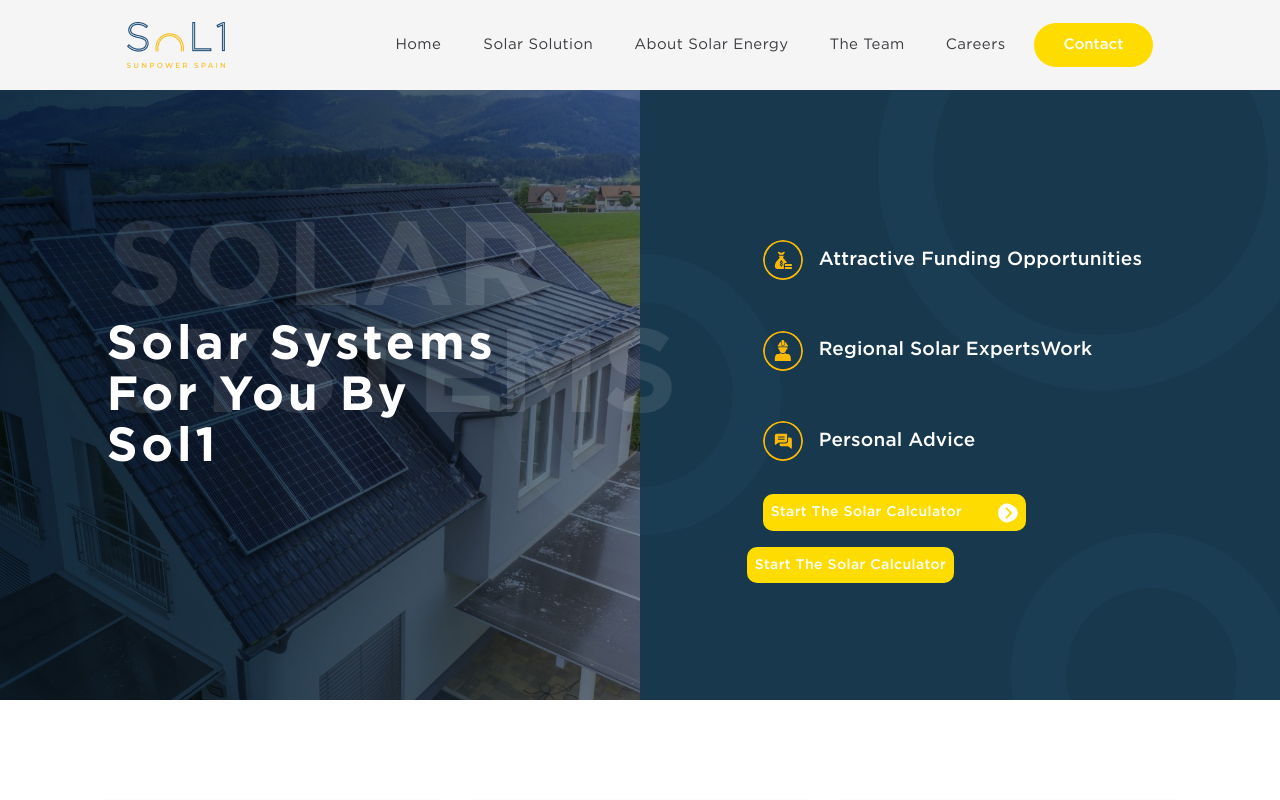
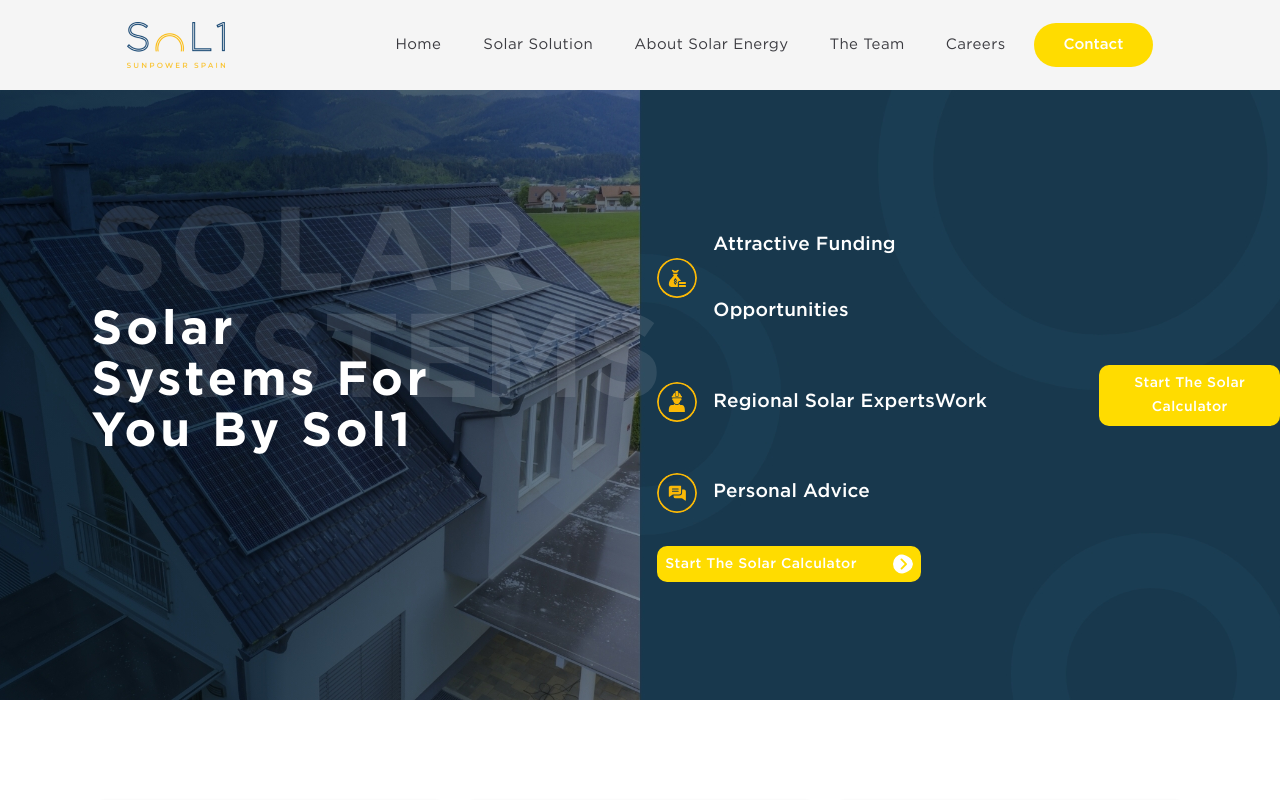
Before and after one commit to Nayeemr45/solar, a React (Create React App) app: page / in a window 1280 px wide. Shown: the top 800 px of the page. Built offline with nearby package versions, Linux system fonts and the light colour scheme.

Commit message:
Update Section1.js

```diff
--- a/src/components/Sections/Section1.js
+++ b/src/components/Sections/Section1.js
@@ -86,11 +86,12 @@ const Section1 = () => {
 
                   </ListItem>
                 </List>
-                <Button className="new-button">Start The Solar Calculator
-                    </Button>
+
               </Grid>
               <Grid item sm={1} className="section-1-grid-5"></Grid>
           </Grid>
+          <Button className="new-button">Start The Solar Calculator
+                    </Button>
         </Box>
       </div>
     )
```
